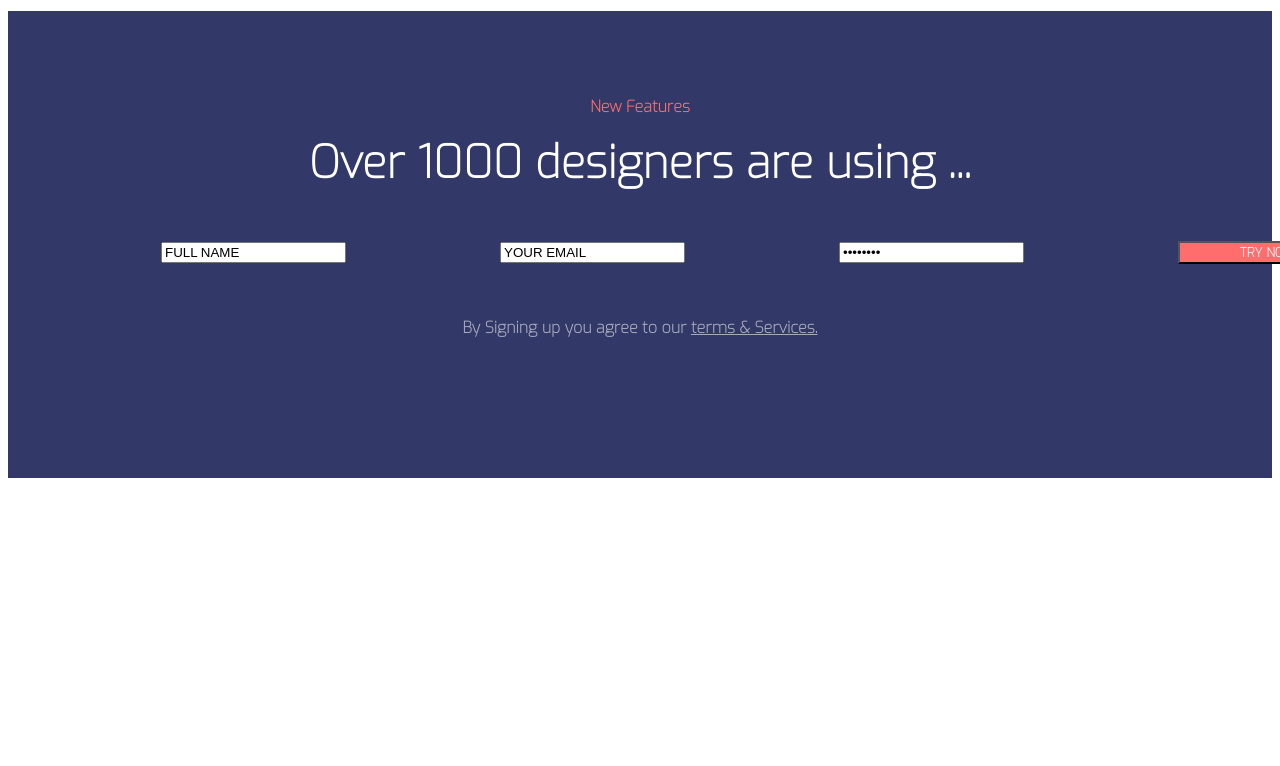
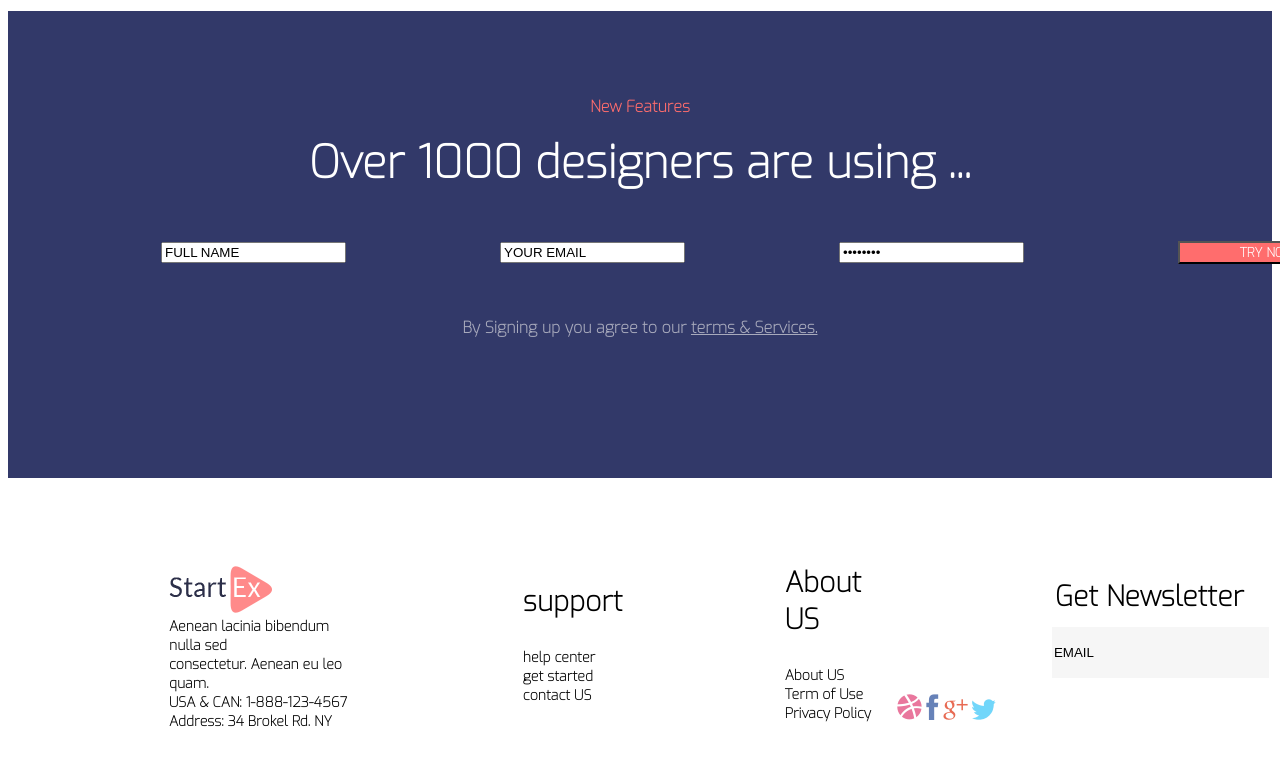
Before and after one commit to MarkDoropei/ProjectCompany, a plain HTML site: page index.html in a window 1280 px wide. Shown: the part 4568-5334 px from the top of the page. Drawn offline with Linux system fonts and the light colour scheme; a web font is replaced by a local one.

Commit message:
added footer (small fixes)

```diff
--- a/index.html
+++ b/index.html
@@ -218,7 +218,44 @@
         <p class="try_now_text3"> By Signing up you agree to our <u> terms & Services. </u> </p>
     </div>
     <div class="footer" id="footer">
-
+        <table>
+            <tr>
+                <td>
+                    <img src="image/footer/Start Ex.png" class="footer_image_1">
+                    <p class="footer_text_1">
+                        Aenean lacinia bibendum nulla sed <br>
+                        consectetur. Aenean eu leo quam. <br>
+                        USA &  CAN: 1-888-123-4567 <br>
+                        Address: 34 Brokel Rd. NY <br>
+                    </p>
+                </td>
+                <td>
+                    <p class="footer_text_2">support</p>
+                    <p class="footer_text_1">
+                        help center<br>
+                        get started<br>
+                        contact US<br>
+                    </p>
+                </td>
+                <td>
+                    <p class="footer_text_2" >About US</p>
+                    <p class="footer_text_1">
+                        About US <br>
+                        Term of Use <br>
+                        Privacy Policy
+                    </p>
+                </td>
+                <td>
+                    <p class="footer_text_3"> Get Newsletter </p>
+                    <input type="email" value="EMAIL" class="footer_input_1">
+                    <p></p>
+                    <img src="image/footer/dribbble_S.png" class="=footer_image_2">
+                    <img src="image/footer/facebook_S.png" class="=footer_image_2">
+                    <img src="image/footer/googleplus_S.png" class="=footer_image_2">
+                    <img src="image/footer/twitter_S.png" class="=footer_image_2">
+                </td>
+            </tr>
+        </table>
     </div>
 </body>
 </html>
--- a/style.css
+++ b/style.css
@@ -293,3 +293,39 @@ body {
 .table_section_2{
     margin-top: -60px;
 }
+.footer_image_1{
+    margin-top:85px;
+    margin-left:158px;
+}
+.footer_text_1{
+    font-family: 'exo', sans-serif;
+    font-weight: 900;
+    margin-left:158px;
+    font-size: 14px;
+    margin-top: 0px;
+}
+.footer_text_2{
+    font-family: 'exo', sans-serif;
+    font-weight: 900;
+    margin-left:158px;
+    font-size: 28px;
+    margin-top: 75px;
+}
+.footer_input_1{
+    border: 0px solid ;
+    background-color: #f6f6f6;
+    height: 49px;
+    width: 213px;
+    margin-left: 155px;
+    margin-top: -20px;
+}
+.footer_text_3{
+    font-family: 'exo', sans-serif;
+    font-weight: 900;
+    margin-left:158px;
+    font-size: 28px;
+    margin-top: 75px;
+}
+.footer_image_2{
+    margin-left: 100px;
+}
```
Also changed, not shown: image/footer/Polygon 1 (1).png (added), image/footer/Start Ex.png (added).
